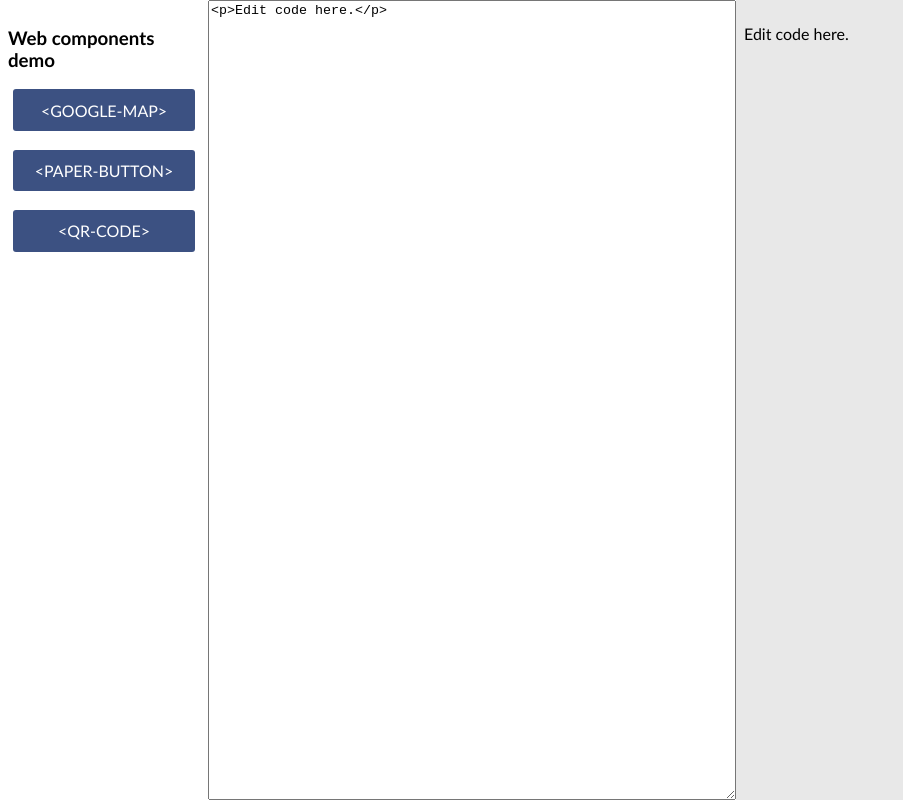
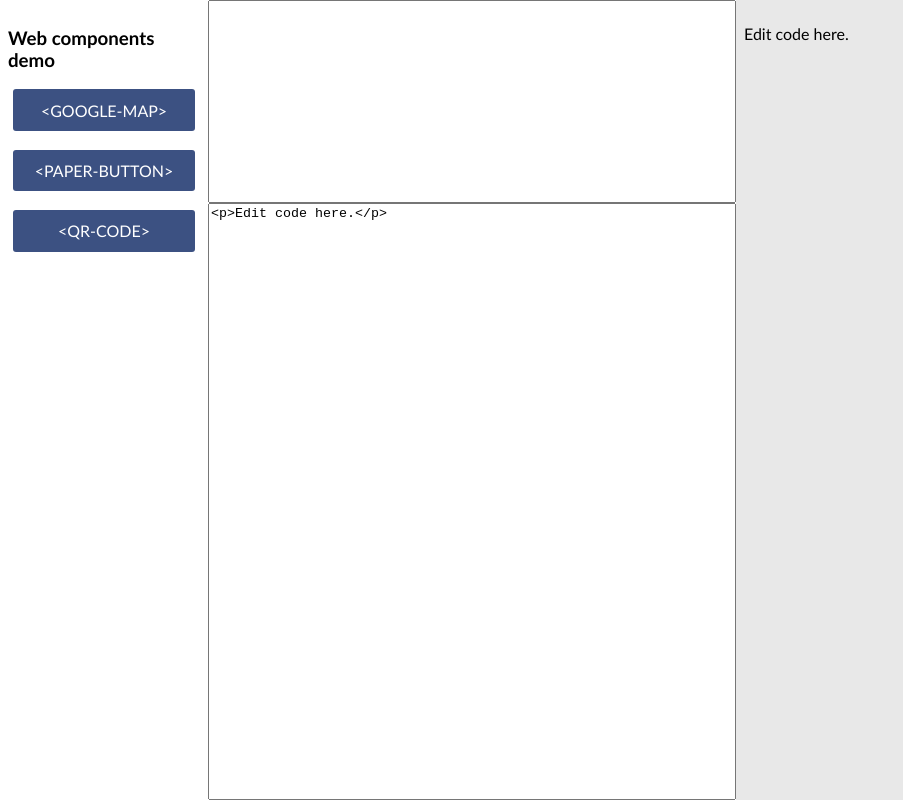
Before and after one commit to chriisu/webcomponents-demo, a plain HTML site: page index.html in a window 1280 px wide. Shown: the whole page, without its empty margins (0-903 px from the left). Drawn offline with Linux system fonts and the light colour scheme; no server answers.

```diff
--- a/index.html
+++ b/index.html
@@ -23,6 +23,7 @@
                 <paper-button id="btn-qr-code">&lt;QR-code&gt;</paper-button>
 			</div>
 			<div class="view-code">
+				<textarea id="import" readonly></textarea>
 				<textarea id="code"><p>Edit code here.</p></textarea>
 			</div>
 			<div id="target" class="view-presentation">
--- a/style.css
+++ b/style.css
@@ -31,11 +31,21 @@
 
 .view-code {
     display: flex;
+    flex-direction: column;
+}
+
+#import {
+  flex: 1 1;
 }
 
 .view-code textarea {
-    flex: 1 1;
+  resize: none;
 }
+
+#code {
+  flex: 3 1;
+}
+
 
 .view-presentation {
 	background: #e8e8e8;
```
Also changed, not shown: shadow.html (+7 -8 lines).
